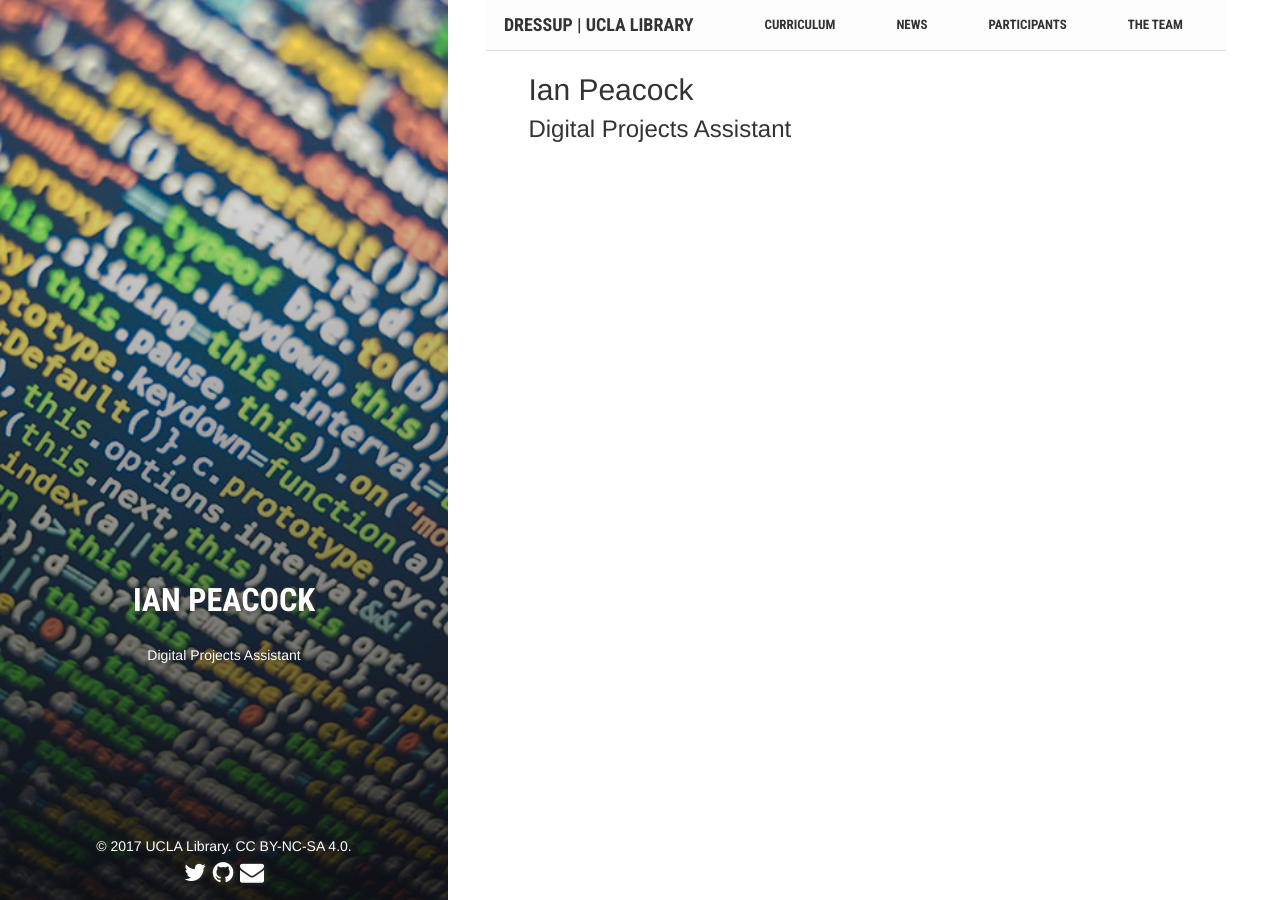
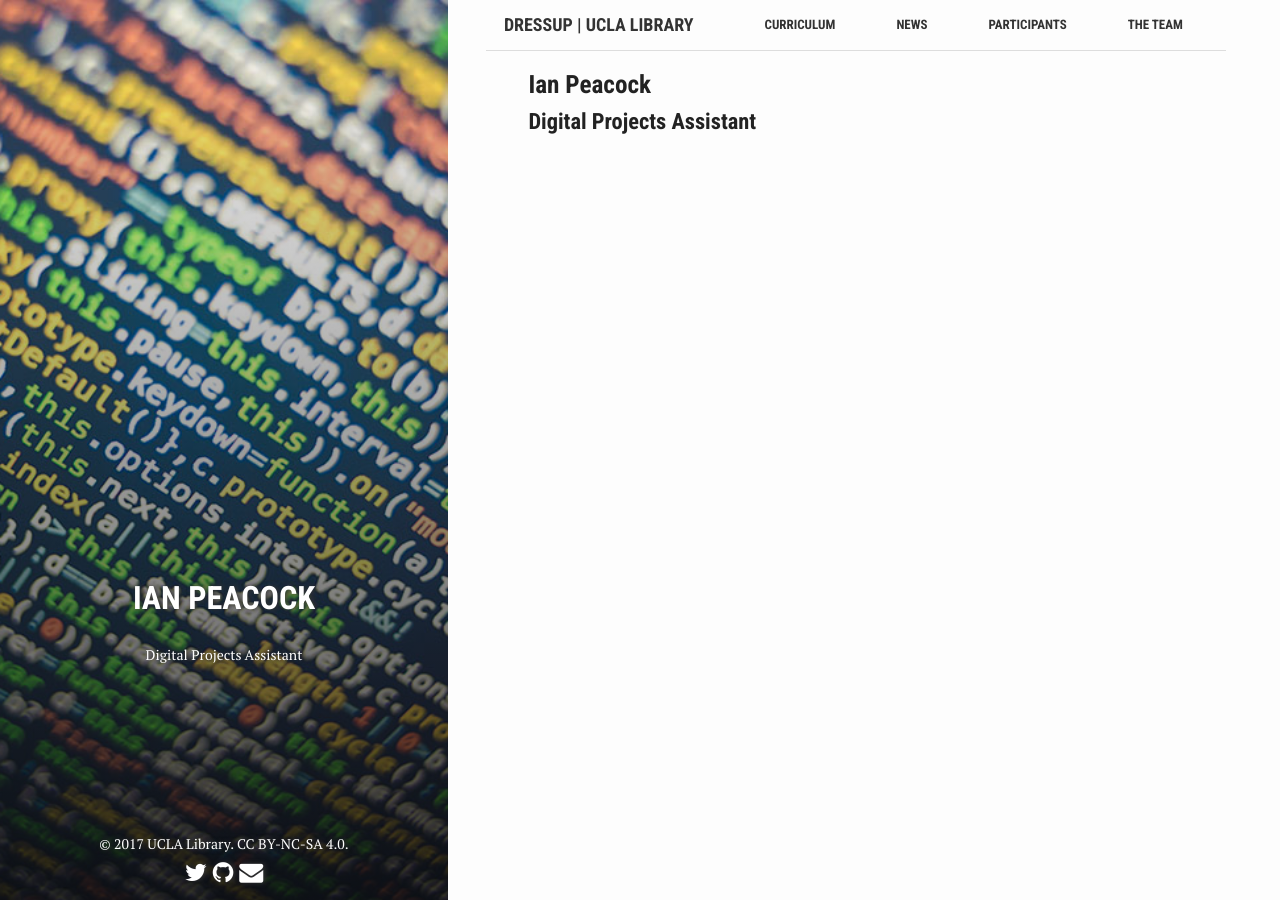
Before and after one commit to dnoneill/dressup-rebuild, a Jekyll site: the page built from _people/ian_peacock.md, in a window 1280 px wide. Built offline with Jekyll 4.4.1, drawn with Linux system fonts in a browser that asks for light colours.

Commit message:
moved main stylesheet in ehader, added style to main

```diff
--- a/_includes/head.html
+++ b/_includes/head.html
@@ -20,9 +20,9 @@
 
 
   <link href='https://fonts.googleapis.com/css?family=PT+Serif:400,400italic,700|Roboto+Condensed:700&subset=latin' rel='stylesheet' type='text/css'>
+  <link rel="stylesheet" href="{{ '/assets/css/bootstrap.min.css' | relative_url }}">
   <link rel="stylesheet" href="{{ "/assets/css/main.css" | relative_url }}">
   <link rel="stylesheet" href="https://cdnjs.cloudflare.com/ajax/libs/font-awesome/4.7.0/css/font-awesome.min.css">
-  <link rel="stylesheet" href="{{ '/assets/css/bootstrap.min.css' | relative_url }}">
 
   <meta property="og:url" content="{{ page.url | absolute_url }}">
   <meta property="og:type" content="website">
--- a/assets/css/main.css
+++ b/assets/css/main.css
@@ -193,7 +193,7 @@ td, th {
 }
 
 body {
-    font: normal 17px / 1.5 'PT Serif', "Helvetica Neue", "Helvetica", Arial, sans-serif;
+    font: normal 14px / 1.5 'PT Serif', "Helvetica Neue", "Helvetica", Arial, sans-serif;
     width: 100%;
     height: 100%;
     background: #fdfdfd;
@@ -209,6 +209,11 @@ article p {
 h1, h2, h3, h4, h5, h6 {
     font-family: 'Roboto Condensed', sans-serif;
     font-weight: bold
+}
+
+.h1, .h2, .h3, h1, h2, h3 {
+    margin-top: 6px;
+    margin-bottom: 10px
 }
 
 h1 a:link, h1 a:hover, h1 a:focus, h1 a:visited, h2 a:link, h2 a:hover,
@@ -773,7 +778,7 @@ article img {
 
 @media screen and (min-width: 640px) {
     body {
-        font-size: 17px
+        font-size: 14px
     }
 
     h1 {
```
Also changed, not shown: assets/css/bootstrap.min.css.
